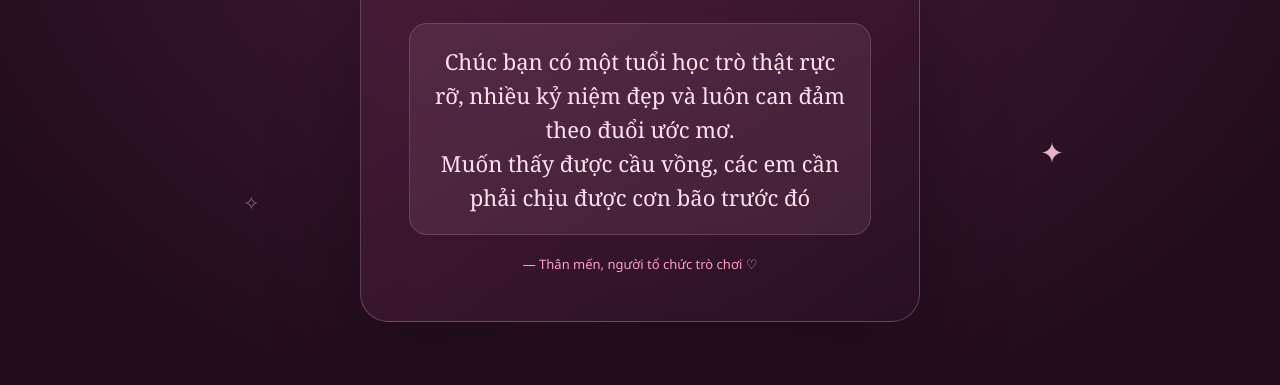
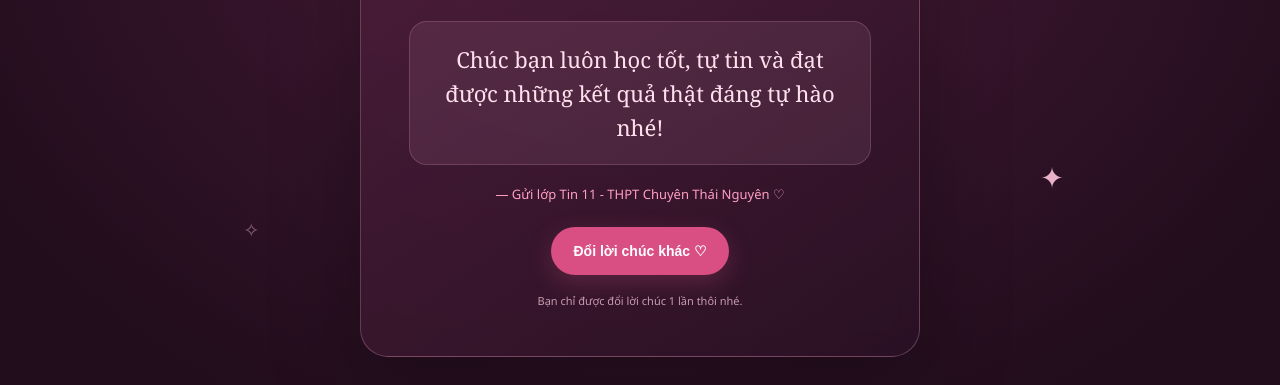
Before and after one commit to khoinguyendepzai/loi-chuc, a plain HTML site: page index.html in a window 1280 px wide. Shown: the part 448-833 px from the top of the page. Before the commit the page ends 800 px from the top, so only its background shows below. Drawn offline with Linux system fonts and the light colour scheme.

Commit message:
Update signature and add button functionality

```diff
--- a/index.html
+++ b/index.html
@@ -87,7 +87,22 @@
       white-space: pre-line;
       animation: appear .7s ease both;
     }
-    .signature { color: #ff9fc2; font-size: 13px; margin: 0; }
+    .signature { color: #ff9fc2; font-size: 13px; margin: 0 0 24px; }
+    button {
+      border: 0;
+      border-radius: 999px;
+      padding: 14px 23px;
+      min-height: 48px;
+      background: #d94f83;
+      color: white;
+      font-size: 14px;
+      font-weight: 700;
+      cursor: pointer;
+      box-shadow: 0 8px 24px rgba(217,79,131,.25);
+    }
+    button:hover { filter: brightness(1.1); transform: translateY(-2px); }
+    button:focus-visible { outline: 3px solid #ffd2e4; outline-offset: 4px; }
+    .hint { color: #c99caf; font-size: 11px; margin: 18px 0 0; }
     .floating {
       position: absolute;
       bottom: -30px;
@@ -162,58 +177,65 @@
         <div class="message" id="message">Đang chọn một lời chúc dành cho bạn...</div>
       </div>
 
-      <p class="signature">— Thân mến, người tổ chức trò chơi ♡</p>
+      <p class="signature">— Gửi lớp Tin 11 - THPT Chuyên Thái Nguyên ♡</p>
+      <button id="change" type="button">Đổi lời chúc khác ♡</button>
+      <p class="hint" id="hint">Bạn chỉ được đổi lời chúc 1 lần thôi nhé.</p>
     </section>
   </main>
 
   <script>
-    // Danh sách 5 lời chúc. Bạn có thể sửa nội dung trong dấu ngoặc kép.
+    // Danh sách lời chúc. Bạn có thể sửa nội dung trong dấu ngoặc kép.
     const wishes = [
       "Chúc bạn luôn học tốt, tự tin và đạt được những kết quả thật đáng tự hào nhé!",
       "Chúc bạn luôn giữ được sự tò mò, tinh thần ham học hỏi và dũng khí thử những điều mới mẻ.",
       "Mong mỗi ngày đến trường của bạn đều có thêm niềm vui, tiếng cười và những người bạn tốt.",
       "Dù có lúc bài vở hơi khó, hãy kiên trì từng chút một nhé. Bạn làm được nhiều hơn mình nghĩ đấy!",
       "Chúc bạn có một tuổi học trò thật rực rỡ, nhiều kỷ niệm đẹp và luôn can đảm theo đuổi ước mơ.",
-      "Chúc bạn may mắn lần sau."
+      "Chúc bạn may mắn lần sau!"
     ];
 
-    // Câu chúc thêm, luôn hiện ở dòng cuối của mọi lời chúc.
-    const extraWish = "Muốn thấy được cầu vồng, các em cần phải chịu được cơn bão trước đó";
+    // Mỗi máy nhận 1 lời chúc và được đổi đúng 1 lần.
+    // Lời chúc và lượt đổi được lưu lại, nên quét lại mã QR
+    // hoặc tải lại trang vẫn hiện đúng lời chúc cũ.
+    const INDEX_KEY = "loi_chuc_qr_index";
+    const CHANGED_KEY = "loi_chuc_qr_da_doi";
 
-    // Mỗi máy chỉ nhận 1 lời chúc: lời chúc đầu tiên được lưu lại,
-    // quét lại mã QR hoặc tải lại trang vẫn hiện đúng lời chúc đó.
-    const STORAGE_KEY = "loi_chuc_qr_index";
+    const messageEl = document.getElementById("message");
+    const changeBtn = document.getElementById("change");
+    const hintEl = document.getElementById("hint");
 
-    function getWishIndex() {
-      try {
-        const saved = parseInt(localStorage.getItem(STORAGE_KEY), 10);
-        if (saved >= 0 && saved < wishes.length) {
-          return saved;
-        }
-      } catch (e) {}
+    function load(key) {
+      try { return localStorage.getItem(key); } catch (e) { return null; }
+    }
 
-      const index = Math.floor(Math.random() * wishes.length);
+    function save(key, value) {
+      try { localStorage.setItem(key, value); } catch (e) {}
+    }
 
-      try {
-        localStorage.setItem(STORAGE_KEY, String(index));
-      } catch (e) {}
-
+    // Chọn ngẫu nhiên 1 lời chúc, khác với lời chúc đang có (nếu có).
+    function randomIndex(exceptIndex) {
+      let index;
+      do {
+        index = Math.floor(Math.random() * wishes.length);
+      } while (wishes.length > 1 && index === exceptIndex);
       return index;
     }
 
-    function showWish() {
-      const index = getWishIndex();
-
-      const message = document.getElementById("message");
-      message.style.animation = "none";
-      void message.offsetWidth;
-      message.textContent = wishes[index] + "\n" + extraWish;
-      message.style.animation = "appear .7s ease both";
+    function showWish(index) {
+      messageEl.style.animation = "none";
+      void messageEl.offsetWidth;
+      messageEl.textContent = wishes[index];
+      messageEl.style.animation = "appear .7s ease both";
 
       // Tạo vài trái tim nhỏ bay lên khi hiện lời chúc.
       for (let i = 0; i < 4; i++) {
         createFloatingHeart();
       }
+    }
+
+    function lockChangeButton() {
+      changeBtn.hidden = true;
+      hintEl.textContent = "Bạn đã dùng lượt đổi lời chúc rồi nhé.";
     }
 
     function createFloatingHeart() {
@@ -228,8 +250,33 @@
       heart.addEventListener("animationend", () => heart.remove());
     }
 
-    // Hiện lời chúc ngay khi trang vừa mở.
-    showWish();
+    // Lấy lời chúc đã lưu, nếu chưa có thì chọn mới.
+    let currentIndex = parseInt(load(INDEX_KEY), 10);
+    if (!(currentIndex >= 0 && currentIndex < wishes.length)) {
+      currentIndex = randomIndex(-1);
+      save(INDEX_KEY, String(currentIndex));
+    }
+
+    showWish(currentIndex);
+
+    if (load(CHANGED_KEY) === "1") {
+      lockChangeButton();
+    }
+
+    // Nút đổi lời chúc: chỉ dùng được 1 lần.
+    changeBtn.addEventListener("click", () => {
+      if (load(CHANGED_KEY) === "1") {
+        lockChangeButton();
+        return;
+      }
+
+      currentIndex = randomIndex(currentIndex);
+      save(INDEX_KEY, String(currentIndex));
+      save(CHANGED_KEY, "1");
+
+      showWish(currentIndex);
+      lockChangeButton();
+    });
   </script>
 </body>
 </html>
```
